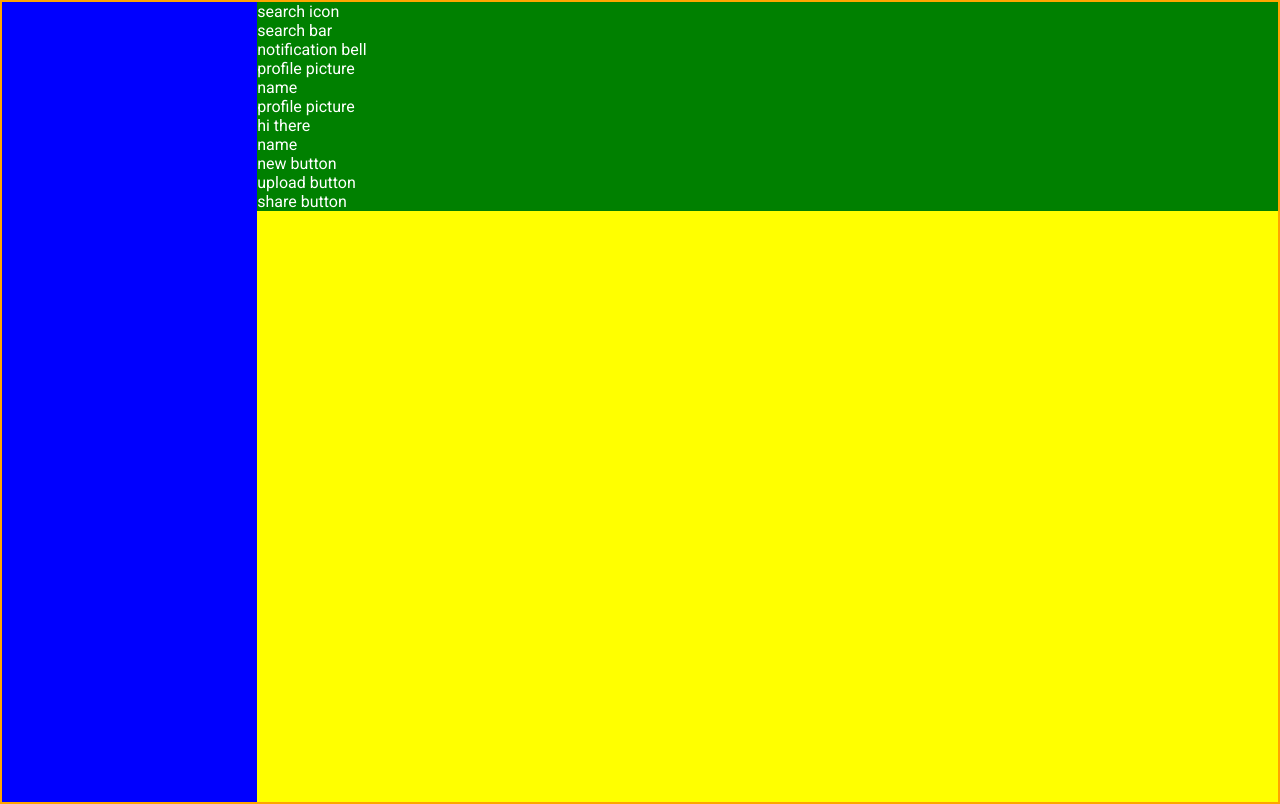
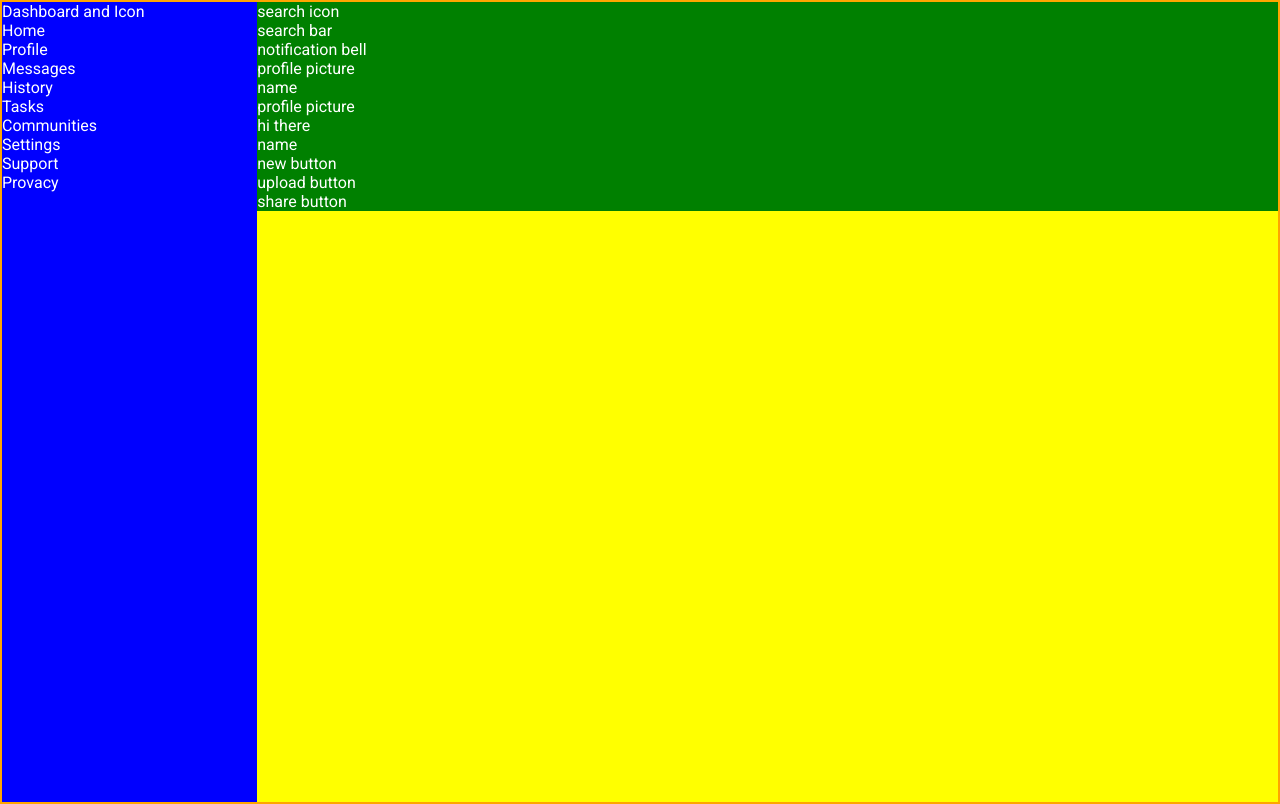
Before and after one commit to pandalexander/odin-admin-dashboard, a plain HTML site: page index.html in a window 1280 px wide. Drawn offline with Linux system fonts and the light colour scheme.

Commit message:
Add dummy content for sidebar

```diff
--- a/index.html
+++ b/index.html
@@ -33,7 +33,18 @@
           <div>share button</div>
         </div>
       </div>
-      <div class="sidebar"></div>
+      <div class="sidebar">
+        <div>Dashboard and Icon</div>
+        <div>Home</div>
+        <div>Profile</div>
+        <div>Messages</div>
+        <div>History</div>
+        <div>Tasks</div>
+        <div>Communities</div>
+        <div>Settings</div>
+        <div>Support</div>
+        <div>Provacy</div>
+      </div>
       <div class="main-content"></div>
     </div>
   </body>
```
